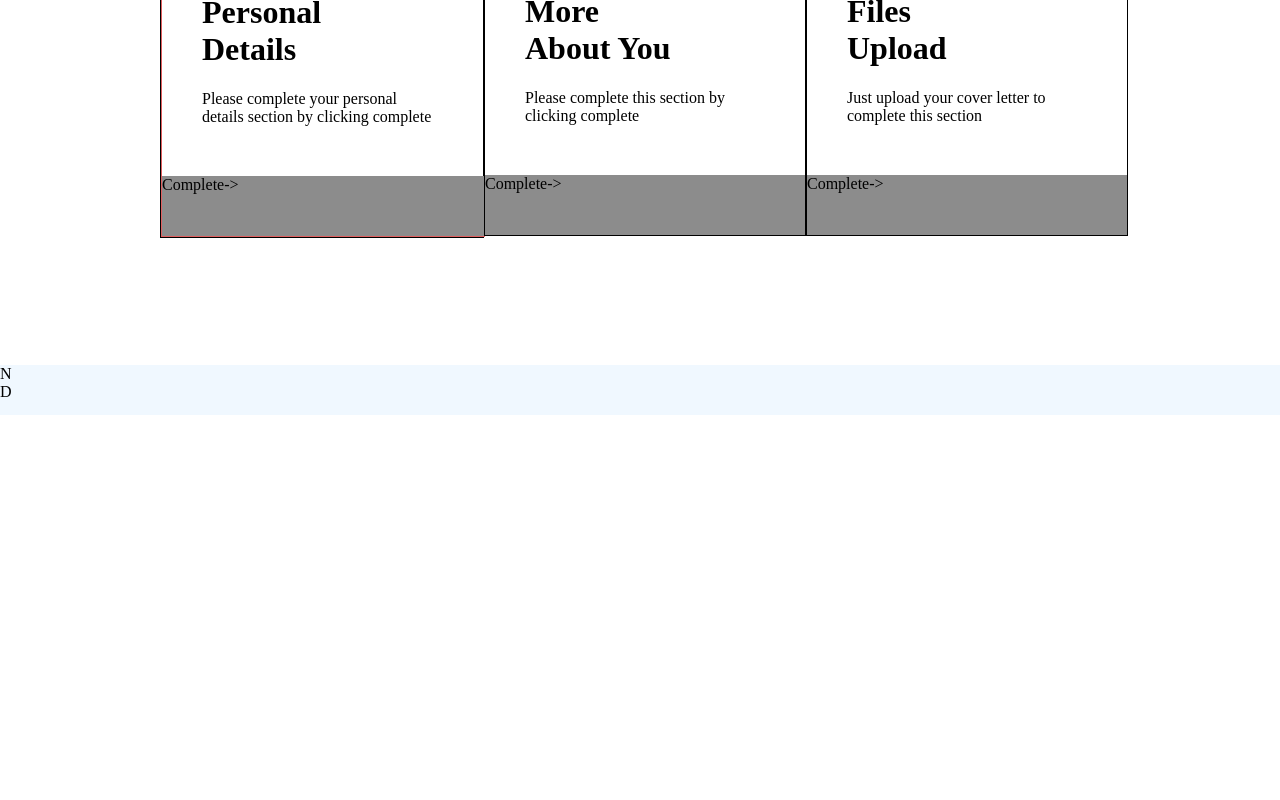
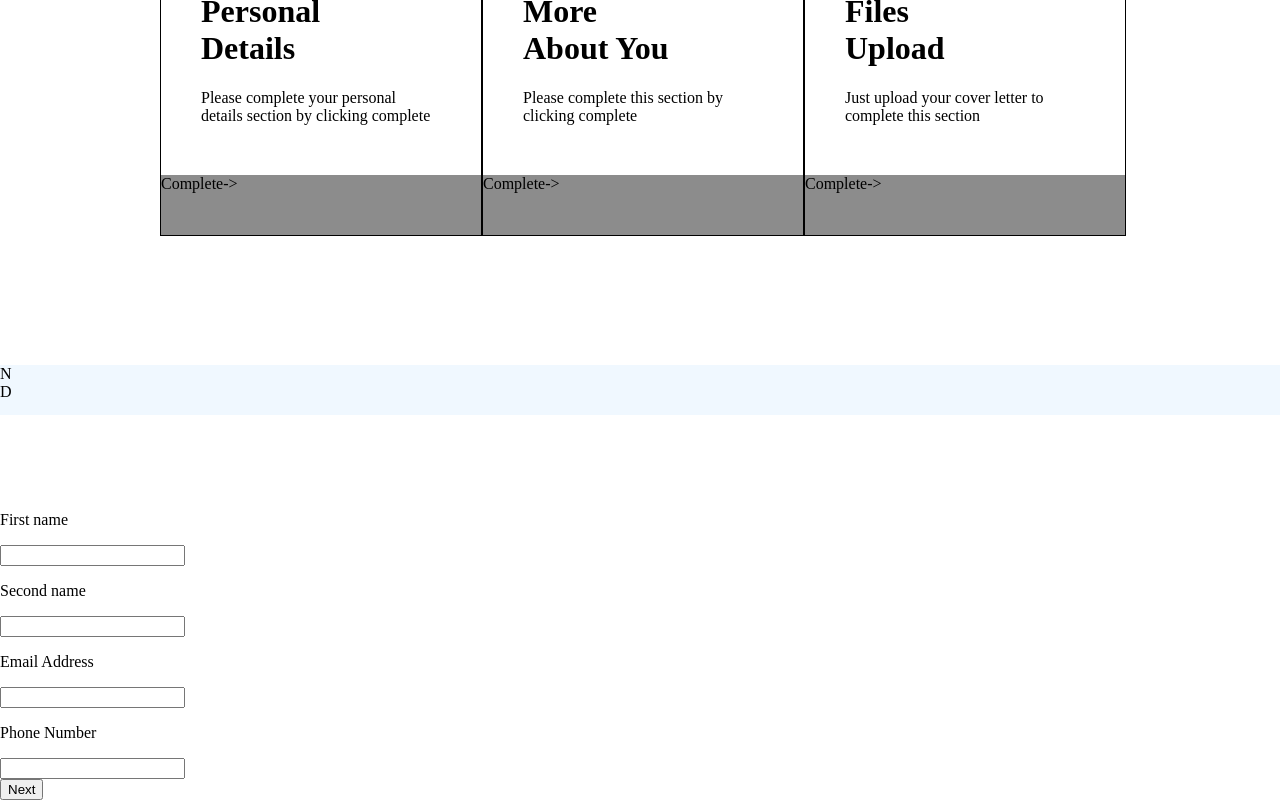
Before and after one commit to sodongit/netsells, an Angular app: page /cv in a window 1280 px wide. Shown: the part 405-1205 px from the top of the page. Before the commit the page ends 900 px from the top, so only its background shows below. Built offline with nearby package versions, Linux system fonts and the light colour scheme.

Commit message:
create form and list for form controls

```diff
--- a/src/app/core/services/cv.service.ts
+++ b/src/app/core/services/cv.service.ts
@@ -35,7 +35,6 @@ export class CvService {
           id: 0,
           label: 'First name',
           type: 'text',
-          description: 'Please enter your first name.',
           formControl: ['', [Validators.required, Validators.minLength(2)]],
           errorMessage: {
             required: 'A First name is required',
@@ -46,14 +45,12 @@ export class CvService {
           id: 1,
           label: 'Second name',
           type: 'text',
-          description: 'Please enter your last name.',
           formControl: ['']
         },
         email: {
           id: 2,
           label: 'Email Address',
           type: 'email',
-          description: 'Please enter a valid email address.',
           formControl: ['', [Validators.required, Validators.email]],
           errorMessage: {
             required: 'An email address is required',
@@ -64,7 +61,6 @@ export class CvService {
           id: 3,
           label: 'Phone Number',
           type: 'number',
-          description: 'Please enter the phone number we can contact you on.',
           formControl: ['']
         },
       }
@@ -118,7 +114,6 @@ export class CvService {
           id: 6,
           label: 'Upload Your CV',
           type: 'file',
-          description: 'Drag and drop or Upload you CV file here',
           formControl: [null, [Validators.required, FileType(['txt', 'docx', 'pdf'])]],
           errorMessage: {
             required: 'The CV file is required',
@@ -129,7 +124,6 @@ export class CvService {
           id: 7,
           label: 'Upload Your Cover Letter',
           type: 'file',
-          description: 'Drag and drop or Upload you Cover Letter file here',
           formControl: [null, [FileType(['txt', 'docx', 'pdf'])]],
           errorMessage: {
             fileType: 'The Cover Letter file type needs to be .txt, .docx or .pdf',
@@ -150,28 +144,36 @@ export class CvService {
   }
 
 
-  getCVList(): CvList[] {
+  getCVList(){
     return Object.keys(this._cvList).map((key) => {
-      const {id, label, type, description} = this._cvList[key]
-      const field_name = key;
-      return {id, label, field_name, type, description};
+      const obj = {};
+      obj[key] = Object.keys(this._cvList[key].form)
+        .map((formKey) => {
+          const {id, label, type} = this._cvList[key].form[formKey];
+          const field_name = formKey;
+          return {id, label, field_name, type};
         });
+      return obj
+    })
+      .reduce((ac, cr) => Object.assign(ac,cr), {});
   }
 
   //TODO refactor Object.keys(this._cvList)
 
-  getFormCV(): FormGroup {
-    const formObject = Object.keys(this._cvList)
-      .map((key) => this._cvList[key].form)
-      .reduce((ac,cr) => Object.assign(ac,cr), {});
-
-     return this.fb.group(Object.keys(formObject)
+  getFormCV() {
+   return  Object.keys(this._cvList)
+      .map((key) => {
+        const stepList = {};
+        stepList[key] = this.fb.group(Object.keys(this._cvList[key].form)
           .reduce((ac, cr) => {
             const control = {};
-      control[cr] = formObject[cr].formControl;
+            control[cr] = this._cvList[key].form[cr].formControl;
             Object.assign(ac, control);
             return ac;
           }, {}));
+        return stepList;
+      })
+      .reduce((ac, cr) => Object.assign(ac,cr), {});
   }
 
   getControlErrorMessage(control, error) {
--- a/src/app/modules/cv/pages/cv/cv.component.html
+++ b/src/app/modules/cv/pages/cv/cv.component.html
@@ -2,7 +2,7 @@
   <h2> Application Steps</h2>
   <span>Select the step you wish to complete.</span>
 </div>
-<div class="card-holder open">
+<div class="card-holder" [ngClass]="cardStatus">
   <app-card
     *ngFor="let cardInfo of cardList"
     [cardInfo]="cardInfo"
@@ -12,3 +12,10 @@
     (stepChange)="completeCard($event)">
   </app-card>
 </div>
+<div class="" [ngClass]="cardStatus">
+  <app-step-form
+  [formStep]="formCV[stepOpen]"
+  [list]="list[stepOpen]"
+  ></app-step-form>
+  <button (click)="finish()" >Next</button>
+</div>
--- a/src/app/modules/cv/pages/cv/cv.component.ts
+++ b/src/app/modules/cv/pages/cv/cv.component.ts
@@ -44,8 +44,8 @@ import {animate, state, style, transition, trigger} from "@angular/animations";
 
 export class CvComponent implements OnInit {
 
-  list: CvList[];
-  formCV: FormGroup;
+  list;
+  formCV;
   cardList;
   cardStatus = 'open';
   cardCompletion = {
@@ -54,7 +54,7 @@ export class CvComponent implements OnInit {
     3: 2
   };
 
-  stepOpen = 1;
+  stepOpen = 'step1';
 
   apiError = false;
   apiErrorMessages = [];
@@ -67,9 +67,9 @@ export class CvComponent implements OnInit {
   constructor(private fb: FormBuilder,
               private cvService: CvService,
               private apiService: ApiService) {
-    this.cardList = this.cvService.getCardList();
     this.list = this.cvService.getCVList();
     this.formCV = this.cvService.getFormCV();
+    this.cardList = this.cvService.getCardList();
     this.subscription.add(this.apiService.apiError().subscribe(({error, errors}) => {
       this.apiError = error;
       this.apiErrorMessages = errors;
@@ -81,6 +81,7 @@ export class CvComponent implements OnInit {
   }
 
   completeCard(step_id) {
+    this.stepOpen = `step${step_id}`;
   this.cardStatus = 'closed';
   }
 
@@ -104,6 +105,10 @@ export class CvComponent implements OnInit {
       }, []);
   }
 
+  finish(){
+    this.stepOpen = `step0`;
+    this.cardStatus = 'open';
+  }
 
   submit() {
     this.cvService.submitForm(this.formCV);
```
Lines whose indentation alone changed are shown as unchanged.
